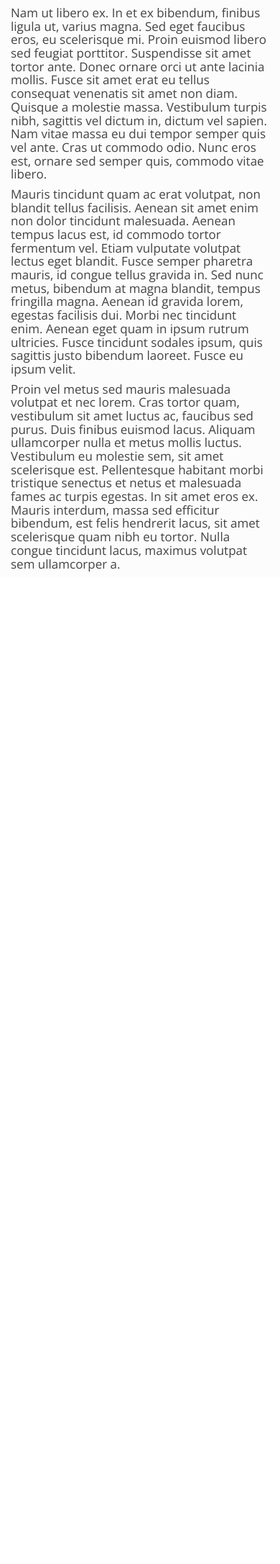
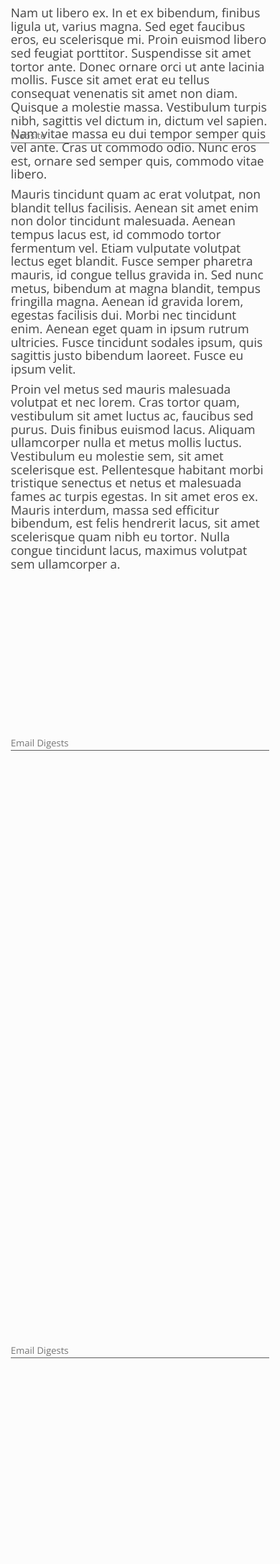
Before and after one commit to tsd-innovation/media-site, a PHP site: page / in a window 390 px wide. Shown: the part 2423-4596 px from the top of the page at 72% size. Before the commit the page ends 3218 px from the top, so only its background shows below. Run offline with PHP 8.4, Linux system fonts and the light colour scheme; some libraries are stand-ins or nearby versions.

Commit message:
Added all sections

```diff
--- a/index.php
+++ b/index.php
@@ -51,11 +51,11 @@
                         <li><a href = "#" class="page-scroll">Sizes</a></li>
           			</ul>
                 </li>
-                <li><a href = "#" class="page-scroll">Website</a></li>
-				<li><a href = "#" class="page-scroll">Email Digests</a></li>
-                <li><a href = "#" class="page-scroll">Magazine</a></li>
-                <li><a href = "#" class="page-scroll">Publication Dates</a></li>
-                <li><a href = "#" class="page-scroll">Pricing</a></li>
+                <li><a href = "#Website" class="page-scroll">Website</a></li>
+				<li><a href = "#Digests" class="page-scroll">Email Digests</a></li>
+                <li><a href = "#Magazine" class="page-scroll">Magazine</a></li>
+                <li><a href = "#Calendar" class="page-scroll">Publication Dates</a></li>
+                <li><a href = "#Pricing" class="page-scroll">Pricing</a></li>
             </ul>
             <ul class = "nav navbar-nav navbar-right">
             	<li><a href = "#">Download Media Kit</a>
@@ -119,7 +119,7 @@
 			</div>
 		</div>
 	</section>
-    <section class = "page-section" id="Newspaper">
+    <section class="page-section" id="Newspaper">
     	<div class="container">
         	<div class="row">
             	<div class="col-md-12">
@@ -140,6 +140,60 @@
             </div>
         </div>
     </section>
+    <section class="page-section" id="Website">
+    	<div class="container">
+        	<div class="row">
+            	<div class="col-md-12">
+                	<div class="section-title">Website</div>
+                </div>
+            </div>
+        </div>
+    </section>
+    <section class="page-section" id="Digests">
+    	<div class="container">
+        	<div class="row">
+            	<div class="col-md-12">
+                	<div class="section-title">Email Digests</div>
+                </div>
+            </div>
+        </div>
+    </section>
+    <section class="page-section" id="Magazine">
+    	<div class="container">
+        	<div class="row">
+            	<div class="col-md-12">
+                	<div class="section-title">Email Digests</div>
+                </div>
+            </div>
+        </div>
+    </section>
+    <section class="page-section" id="Calendar">
+    	<div class="container">
+        	<div class="row">
+            	<div class="col-md-12">
+                	<div class="section-title">Publication Dates</div>
+                </div>
+            </div>
+        </div>
+    </section>
+    <section class="page-section" id="Pricing">
+    	<div class="container">
+        	<div class="row">
+            	<div class="col-md-12">
+                	<div class="section-title">Pricing Chart</div>
+                </div>
+            </div>
+        </div>
+    </section>
+    <section class="page-section" id="Contact">
+    	<div class="container">
+        	<div class="row">
+            	<div class="col-md-12">
+                	<div class="section-title">Contact Sales</div>
+                </div>
+            </div>
+        </div>
+    </section>
     <!-- jQuery (necessary for Bootstrap's JavaScript plugins) -->
     <script src="https://ajax.googleapis.com/ajax/libs/jquery/1.11.3/jquery.min.js"></script>
     <!-- Include all compiled plugins (below), or include individual files as needed -->
```
